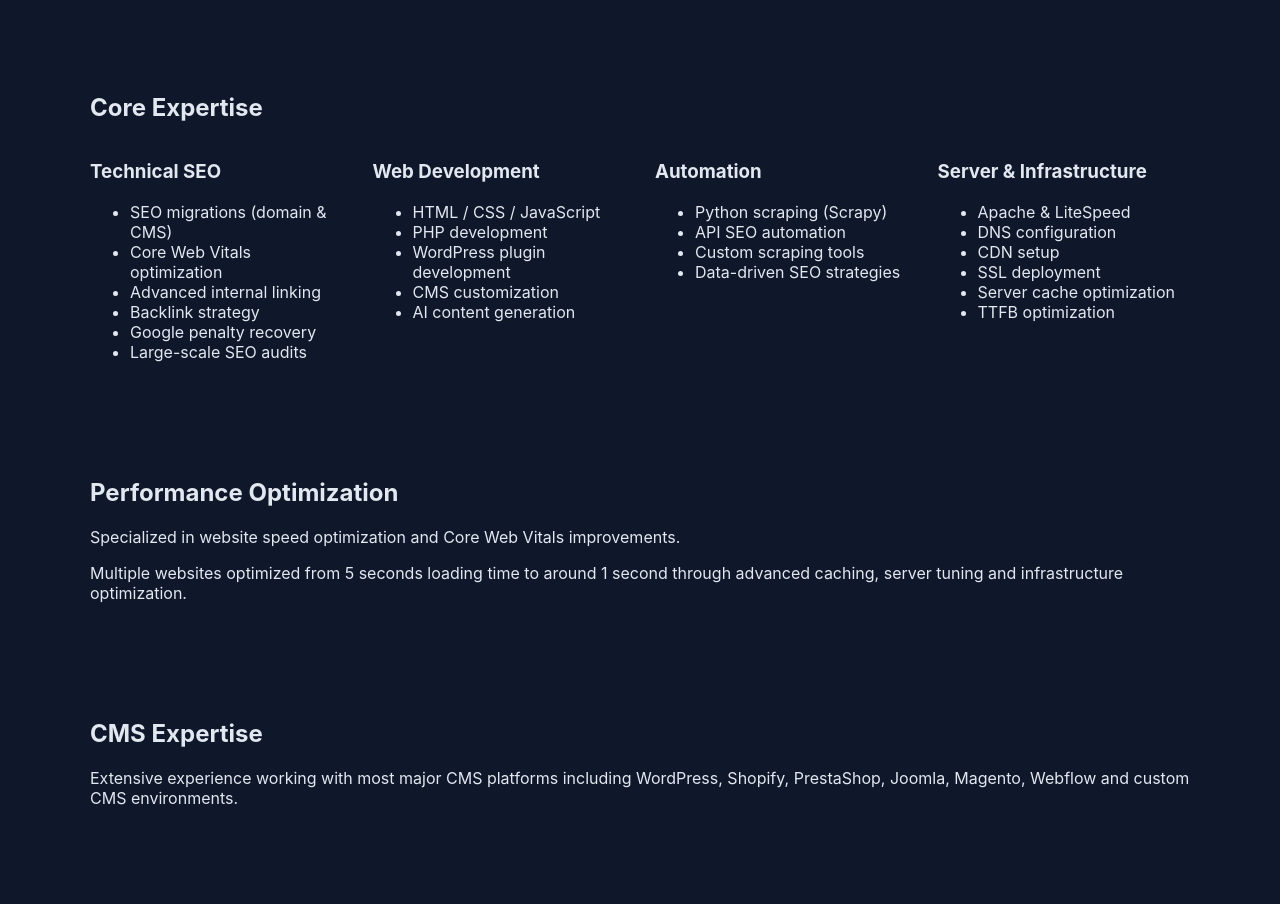
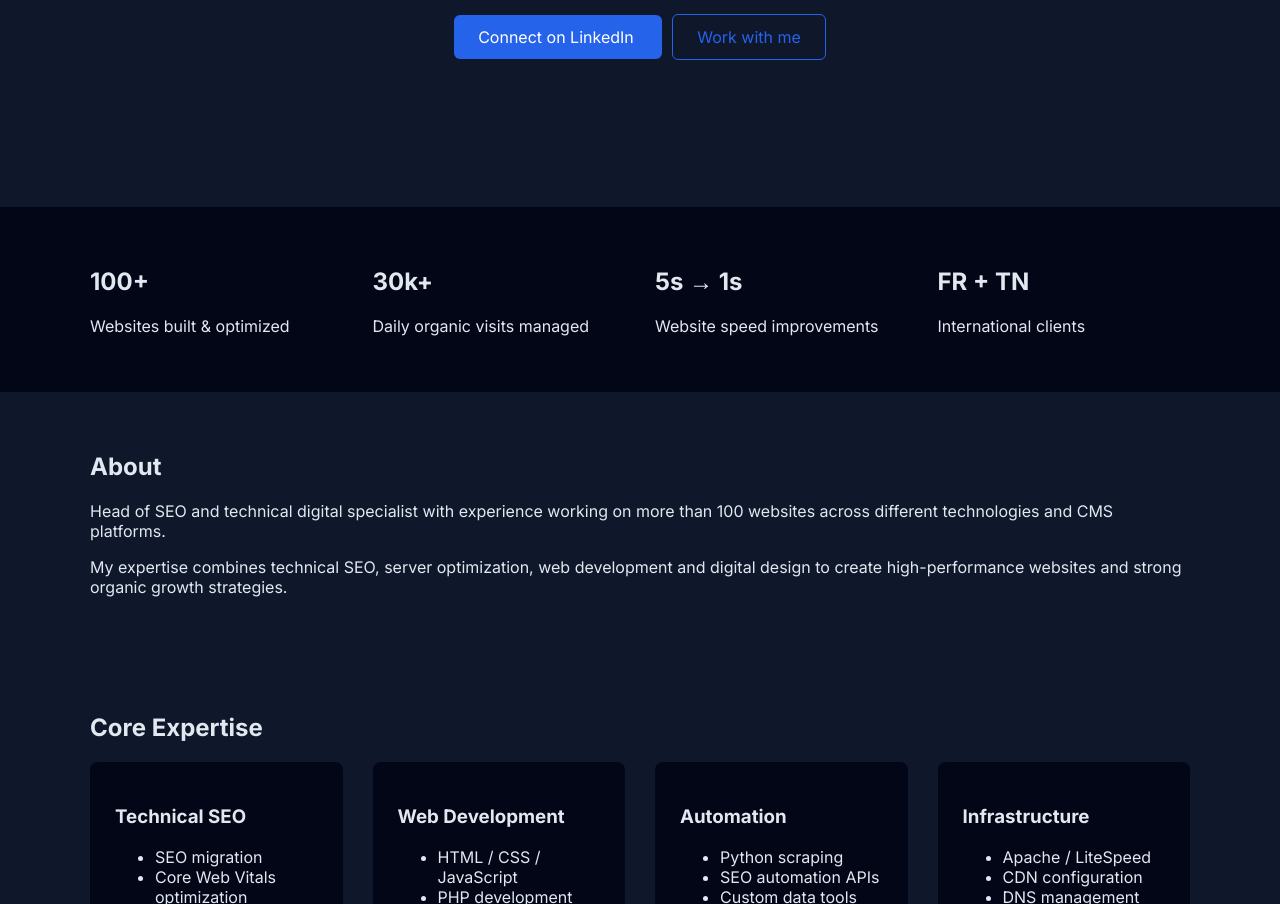
Before and after one commit to Git5246/hamouda-chayeb-portfolio, a plain HTML site: page index.html in a window 1280 px wide. Shown: the part 462-1366 px from the top of the page. Drawn offline with Linux system fonts and the light colour scheme.

Commit message:
Update index.html

```diff
--- a/index.html
+++ b/index.html
@@ -1,51 +1,121 @@
 <!DOCTYPE html>
 <html lang="en">
 <head>
+
 <meta charset="UTF-8">
 <meta name="viewport" content="width=device-width, initial-scale=1.0">
 
 <title>Hamouda Chayeb | Technical SEO & Web Performance Expert</title>
 
-<meta name="description" content="Technical SEO expert, web developer and server optimization specialist working with clients in Tunisia and France.">
+<meta name="description" content="Technical SEO expert, server optimization specialist and web developer helping businesses scale organic traffic and website performance.">
 
 <link rel="stylesheet" href="style.css">
+
+<link href="https://fonts.googleapis.com/css2?family=Inter:wght@300;400;600;700&display=swap" rel="stylesheet">
+
 </head>
 
 <body>
 
 <header>
+
+<div class="container nav">
+
+<div class="logo">
+Hamouda Chayeb
+</div>
+
+<nav>
+<a href="#about">About</a>
+<a href="#expertise">Expertise</a>
+<a href="#performance">Performance</a>
+<a href="#contact">Contact</a>
+</nav>
+
+</div>
+
+</header>
+
+
+<section class="hero">
+
 <div class="container">
-<h1>Hamouda Chayeb</h1>
-<p>Technical SEO Expert | Web Performance Architect</p>
 
-<a class="cta" href="https://www.linkedin.com/in/hamouda" target="_blank">
+<h1>
+Technical SEO Expert<br>
+Web Performance Architect
+</h1>
+
+<p>
+Helping businesses scale organic traffic, optimize infrastructure and build high-performance websites.
+</p>
+
+<div class="hero-buttons">
+
+<a class="btn-primary" href="https://www.linkedin.com/in/hamouda">
 Connect on LinkedIn
 </a>
+
+<a class="btn-secondary" href="#contact">
+Work with me
+</a>
+
 </div>
-</header>
 
-<section class="about">
+</div>
+
+</section>
+
+
+<section class="stats">
+
+<div class="container grid">
+
+<div>
+<h2>100+</h2>
+<p>Websites built & optimized</p>
+</div>
+
+<div>
+<h2>30k+</h2>
+<p>Daily organic visits managed</p>
+</div>
+
+<div>
+<h2>5s → 1s</h2>
+<p>Website speed improvements</p>
+</div>
+
+<div>
+<h2>FR + TN</h2>
+<p>International clients</p>
+</div>
+
+</div>
+
+</section>
+
+
+<section id="about" class="about">
+
 <div class="container">
 
 <h2>About</h2>
 
 <p>
-Technical SEO specialist and Head of SEO with experience working on more than 100 websites across different technologies and CMS platforms.
+Head of SEO and technical digital specialist with experience working on more than 100 websites across different technologies and CMS platforms.
 </p>
 
 <p>
-Combining SEO strategy, server infrastructure optimization, web development, and digital design, Hamouda helps businesses achieve strong organic growth and high-performance websites.
-</p>
-
-<p>
-Projects include high-traffic websites reaching more than 30,000 organic visits per day.
+My expertise combines technical SEO, server optimization, web development and digital design to create high-performance websites and strong organic growth strategies.
 </p>
 
 </div>
+
 </section>
 
 
-<section class="skills">
+<section id="expertise" class="expertise">
 
 <div class="container">
 
@@ -53,104 +123,86 @@ Projects include high-traffic websites reaching more than 30,000 organic visits
 
 <div class="grid">
 
-<div>
+<div class="card">
 <h3>Technical SEO</h3>
 <ul>
-<li>SEO migrations (domain & CMS)</li>
+<li>SEO migration</li>
 <li>Core Web Vitals optimization</li>
-<li>Advanced internal linking</li>
-<li>Backlink strategy</li>
-<li>Google penalty recovery</li>
-<li>Large-scale SEO audits</li>
+<li>Internal linking strategy</li>
+<li>Backlink architecture</li>
+<li>SEO audits</li>
 </ul>
 </div>
 
-<div>
+<div class="card">
 <h3>Web Development</h3>
 <ul>
 <li>HTML / CSS / JavaScript</li>
 <li>PHP development</li>
-<li>WordPress plugin development</li>
-<li>CMS customization</li>
+<li>WordPress plugins</li>
+<li>CMS architecture</li>
+</ul>
+</div>
+
+<div class="card">
+<h3>Automation</h3>
+<ul>
+<li>Python scraping</li>
+<li>SEO automation APIs</li>
+<li>Custom data tools</li>
 <li>AI content generation</li>
 </ul>
 </div>
 
-<div>
-<h3>Automation</h3>
+<div class="card">
+<h3>Infrastructure</h3>
 <ul>
-<li>Python scraping (Scrapy)</li>
-<li>API SEO automation</li>
-<li>Custom scraping tools</li>
-<li>Data-driven SEO strategies</li>
-</ul>
-</div>
-
-<div>
-<h3>Server & Infrastructure</h3>
-<ul>
-<li>Apache & LiteSpeed</li>
-<li>DNS configuration</li>
-<li>CDN setup</li>
-<li>SSL deployment</li>
+<li>Apache / LiteSpeed</li>
+<li>CDN configuration</li>
+<li>DNS management</li>
 <li>Server cache optimization</li>
-<li>TTFB optimization</li>
 </ul>
 </div>
 
 </div>
+
 </div>
+
 </section>
 
 
-<section class="performance">
+<section id="performance" class="performance">
 
 <div class="container">
 
-<h2>Performance Optimization</h2>
+<h2>Web Performance Optimization</h2>
 
 <p>
-Specialized in website speed optimization and Core Web Vitals improvements.
-</p>
-
-<p>
-Multiple websites optimized from 5 seconds loading time to around 1 second through advanced caching, server tuning and infrastructure optimization.
+Specialized in server optimization and Core Web Vitals improvements.
+Multiple websites optimized from 5 seconds loading time to around 1 second.
 </p>
 
 </div>
+
 </section>
 
 
-<section class="cms">
+<section id="contact" class="contact">
 
 <div class="container">
 
-<h2>CMS Expertise</h2>
+<h2>Contact</h2>
 
 <p>
-Extensive experience working with most major CMS platforms including WordPress, Shopify, PrestaShop, Joomla, Magento, Webflow and custom CMS environments.
+Interested in working together or discussing a project?
 </p>
 
-</div>
-</section>
-
-
-<section class="design">
-
-<div class="container">
-
-<h2>Design</h2>
-
-<ul>
-<li>Web design</li>
-<li>Visual identity</li>
-<li>Print design</li>
-<li>Marketing visuals</li>
-</ul>
-
-<p>Tools: Photoshop, Illustrator</p>
+<a class="btn-primary" href="https://www.linkedin.com/in/hamouda">
+Message me on LinkedIn
+</a>
 
 </div>
+
 </section>
 
 
@@ -159,10 +211,7 @@ Extensive experience working with most major CMS platforms including WordPress,
 <div class="container">
 
 <p>© 2026 Hamouda Chayeb</p>
-
-<p>
-Technical SEO | Web Development | Web Performance
-</p>
+<p>Technical SEO • Web Development • Web Performance</p>
 
 </div>
 
```
